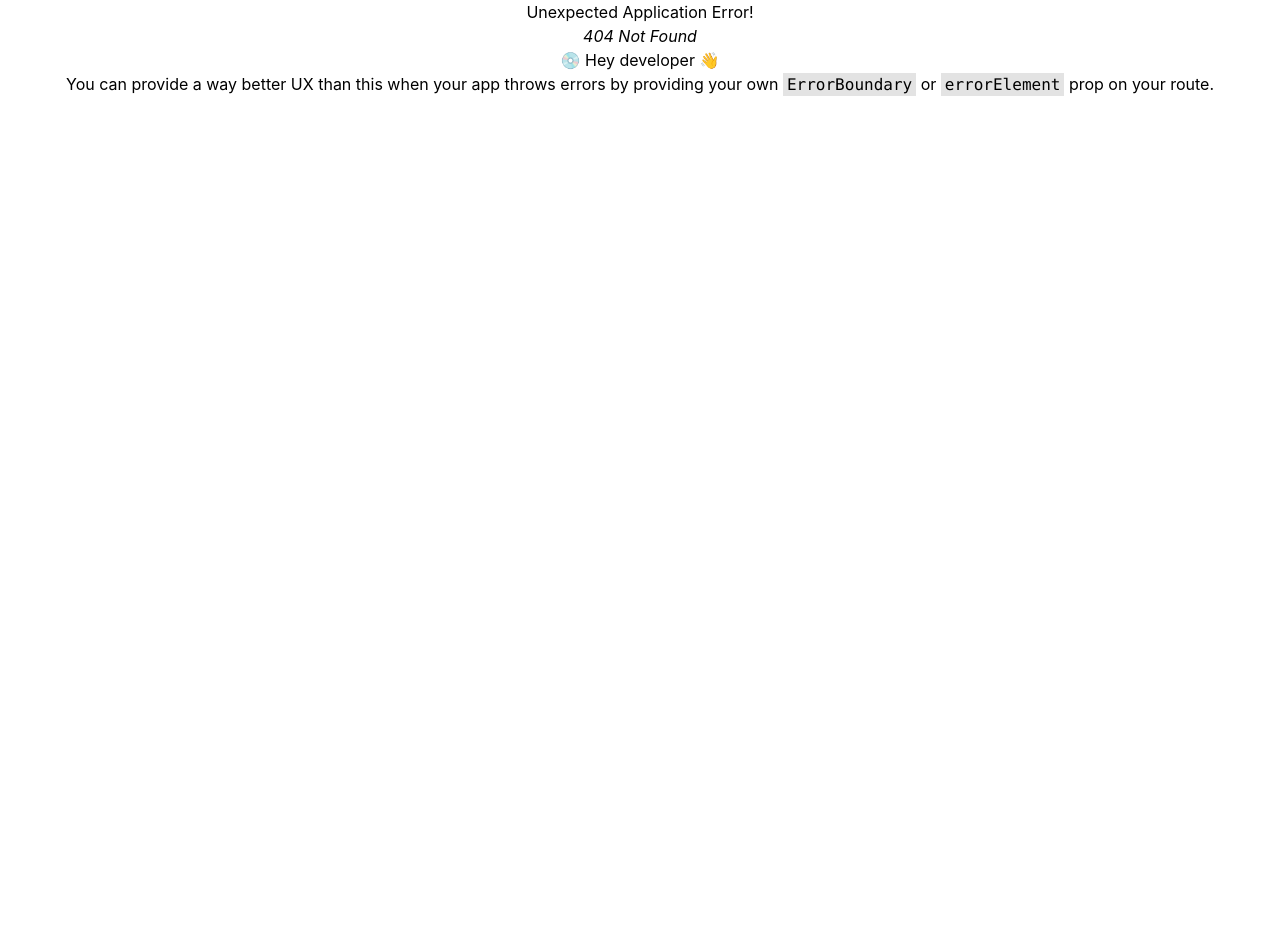
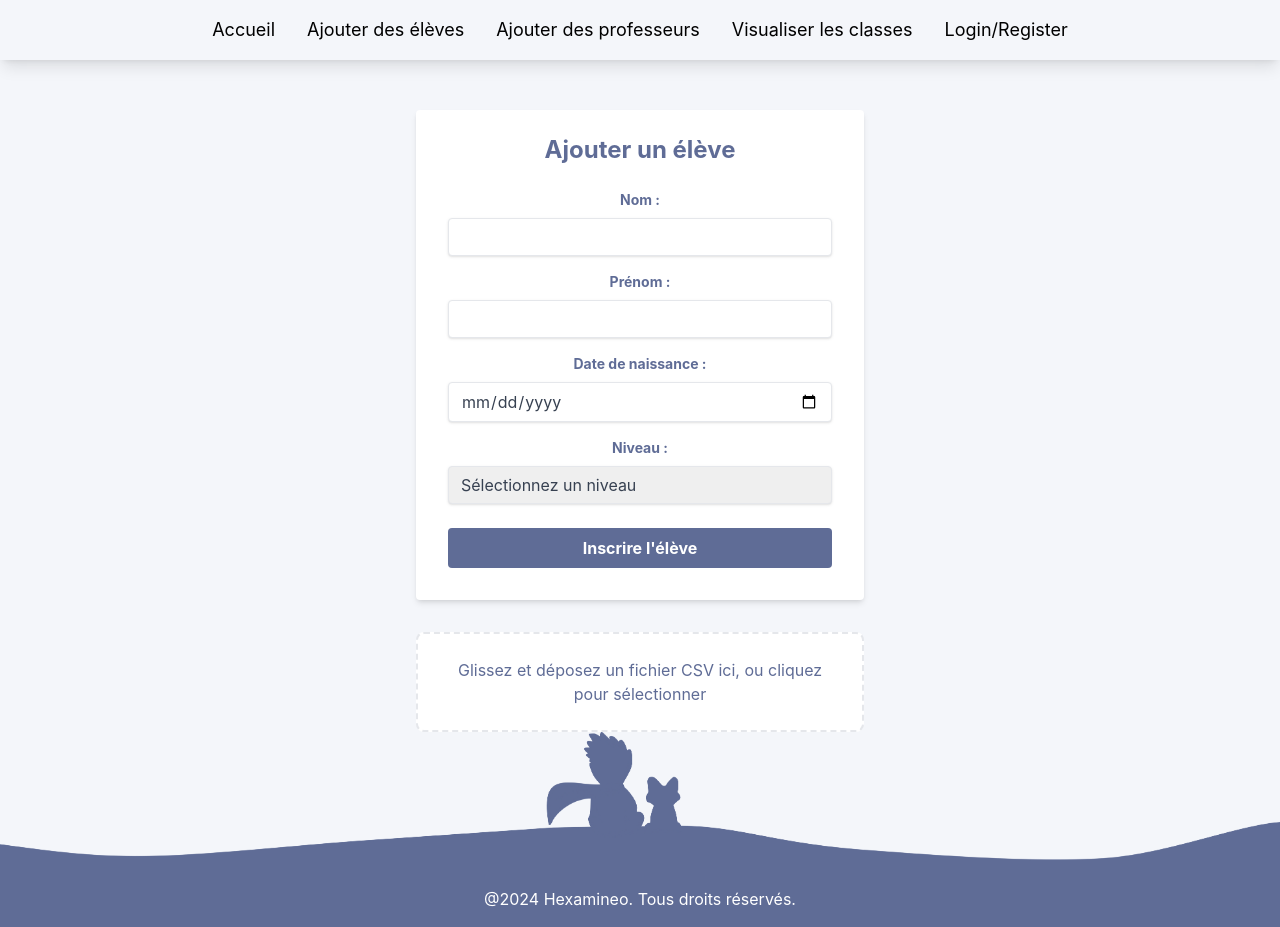
Before and after one commit to leashmt/hexamineo-front, a React (Create React App) app: page /addStudent in a window 1280 px wide. Before the commit this address had no page. Before the commit the page ends 800 px from the top, so only its background shows below. Built offline with nearby package versions, Linux system fonts and the light colour scheme.

Commit message:
feat: add Tailwind Css for AddStudent and AddTeacher

```diff
--- a/src/pages/AddStudent.jsx
+++ b/src/pages/AddStudent.jsx
@@ -38,14 +38,14 @@ const AddStudent = () => {
 	});
 
 	return (
-		<div className="flex-grow flex py-12">
-			<form onSubmit={handleSubmit}>
-				<h2 className="text-2xl font-semibold text-gray-700 mb-6">
+		<div class="flex flex-col items-center justify-center pt-[50px]">
+			<form onSubmit={handleSubmit} className="bg-white shadow-md rounded px-8 pt-6 pb-8 mb-4 w-full max-w-md">
+				<h2 className="text-2xl font-bold mb-6 text-purple-custom text-center">
 					Ajouter un élève
 				</h2>
 
-				<div>
-					<label htmlFor="nom">Nom :</label>
+				<div className="mb-4">
+					<label htmlFor="nom" className="block text-purple-custom text-sm font-bold mb-2">Nom :</label>
 					<input
 						type="text"
 						id="nom"
@@ -53,11 +53,12 @@ const AddStudent = () => {
 						value={student.nom}
 						onChange={handleChange}
 						required
+						className="shadow appearance-none border rounded w-full py-2 px-3 text-gray-700 leading-tight focus:outline-none"
 					/>
 				</div>
 
-				<div>
-					<label htmlFor="prenom">Prénom :</label>
+				<div className="mb-4">
+					<label htmlFor="prenom" className="block text-purple-custom text-sm font-bold mb-2">Prénom :</label>
 					<input
 						type="text"
 						id="prenom"
@@ -65,11 +66,12 @@ const AddStudent = () => {
 						value={student.prenom}
 						onChange={handleChange}
 						required
+						className="shadow appearance-none border rounded w-full py-2 px-3 text-gray-700 leading-tight focus:outline-none"
 					/>
 				</div>
 
-				<div>
-					<label htmlFor="dateNaissance">Date de naissance :</label>
+				<div className="mb-4">
+					<label htmlFor="dateNaissance" className="block text-purple-custom text-sm font-bold mb-2">Date de naissance :</label>
 					<input
 						type="date"
 						id="dateNaissance"
@@ -77,17 +79,19 @@ const AddStudent = () => {
 						value={student.dateNaissance}
 						onChange={handleChange}
 						required
+						className="shadow appearance-none border rounded w-full py-2 px-3 text-gray-700 leading-tight focus:outline-none"
 					/>
 				</div>
 
-				<div>
-					<label htmlFor="niveau">Niveau :</label>
+				<div className="mb-6">
+					<label htmlFor="dateNaissance" className="block text-purple-custom text-sm font-bold mb-2">Niveau :</label>
 					<select
 						id="niveau"
 						name="niveau"
 						value={student.niveau}
 						onChange={handleChange}
 						required
+						className="shadow appearance-none border rounded w-full py-2 px-3 text-gray-700 leading-tight focus:outline-none"
 					>
 						<option value="">Sélectionnez un niveau</option>
 						<option value="FirstSection">1ère section maternelle</option>
@@ -101,27 +105,24 @@ const AddStudent = () => {
 					</select>
 				</div>
 
-				<button type="submit">Inscrire l'élève</button>
+				<button type="submit" className="bg-purple-custom hover:bg-opacity-80 text-white font-bold py-2 px-4 rounded focus:outline-none w-full">
+					Inscrire l'élève
+				</button>
 			</form>
 
 			<div
 				{...getRootProps()}
-				style={{
-					border: '2px dashed #cccccc',
-					borderRadius: '4px',
-					padding: '20px',
-					textAlign: 'center',
-					cursor: 'pointer',
-					marginTop: '20px',
-					backgroundColor: csvFile ? '#e6ffe6' : 'white',
-				}}
+				className={`mt-4 border-2 border-dashed rounded-lg p-6 text-center cursor-pointer w-full max-w-md ${
+					csvFile ? 'bg-yellow-highlight bg-opacity-20' : 'bg-white'
+				  }`}
 			>
 				<input {...getInputProps()} />
 				{csvFile
-					? `Fichier importé : ${csvFile.name}`
-					: isDragActive
-					? 'Déposez le fichier CSV ici...'
-					: 'Glissez et déposez un fichier CSV ici, ou cliquez pour sélectionner'}
+					?  <p className="text-purple-custom font-semibold">{`Fichier importé : ${csvFile.name}`}</p>
+					: (isDragActive ?
+						<p className="text-purple-custom">Déposez le fichier CSV ici...</p> :
+						<p className="text-purple-custom">Glissez et déposez un fichier CSV ici, ou cliquez pour sélectionner</p>
+					  )}
 			</div>
 		</div>
 	);
--- a/src/pages/Home.jsx
+++ b/src/pages/Home.jsx
@@ -12,7 +12,7 @@ const Home = () => {
           <div className="w-1/2 flex flex-col items-center justify-center p-8">
             <h2 className="text-2xl font-semibold text-gray-700 mb-6">Que souhaitez-vous faire ?</h2>
             <div className="space-y-4 w-full max-w-xs">
-            <Button label="Ajouter un élève" onClick={() => navigate("/AddStudent")} />
+            <Button label="Ajouter un élève" onClick={() => navigate("/addStudent")} />
             <Button label="Ajouter un professeur" onClick={() => navigate("/addTeacher")} />
             <Button label="Ajouter une classe" onClick={() => navigate("/addClasses")} />
             <Button label="Visualiser les classes" onClick={() => navigate("/classes")} />
--- a/src/pages/NavBar.jsx
+++ b/src/pages/NavBar.jsx
@@ -8,6 +8,8 @@ const NavBar = () => {
         <nav className="flex justify-center space-x-6 text-lg">
           <div className = "flex space-x-8">
             <Link to="/" className="hover:text-yellow-highlight">Accueil</Link>
+            <Link to="/addStudent" className="hover:text-yellow-highlight">Ajouter des élèves</Link>
+            <Link to="/addTeacher" className="hover:text-yellow-highlight">Ajouter des professeurs</Link>
             <Link to="/classes" className="hover:text-yellow-highlight">Visualiser les classes</Link>
             <Link to="/auth" className="hover:text-yellow-highlight">Login/Register</Link>
           </div>
--- a/src/pages/addTeacher.jsx
+++ b/src/pages/addTeacher.jsx
@@ -1,10 +1,11 @@
 import React, { useState } from 'react';
 
-function addTeacher() {
+function AddTeacher() {
   const [student, setStudent] = useState({
     nom: '',
     prenom: '',
     email: '',
+    classe: '',
   });
 
   const handleChange = (e) => {
@@ -22,11 +23,14 @@ function addTeacher() {
   };
 
   return (
-    <form onSubmit={handleSubmit}>
-      <h2>Information professeur</h2>
+    <div class="flex flex-col items-center justify-center pt-[50px]">
+      <form onSubmit={handleSubmit} className="bg-white shadow-md rounded px-8 pt-6 pb-8 mb-4 w-full max-w-md">
+      <h2 className="text-2xl font-bold mb-6 text-purple-custom text-center">
+        Information professeur
+      </h2>
 
-      <div>
-        <label htmlFor="nom">Nom :</label>
+        <div className="mb-4">
+          <label htmlFor="nom" className="block text-purple-custom text-sm font-bold mb-2">Nom :</label>
           <input
             type="text"
             id="nom"
@@ -34,11 +38,12 @@ function addTeacher() {
             value={student.nom}
             onChange={handleChange}
             required
+            className="shadow appearance-none border rounded w-full py-2 px-3 text-gray-700 leading-tight focus:outline-none"
           />
         </div>
 
-      <div>
-        <label htmlFor="prenom">Prénom :</label>
+        <div className="mb-4">
+          <label htmlFor="nom" className="block text-purple-custom text-sm font-bold mb-2">Prénom :</label>
           <input
             type="text"
             id="prenom"
@@ -46,11 +51,25 @@ function addTeacher() {
             value={student.prenom}
             onChange={handleChange}
             required
+            className="shadow appearance-none border rounded w-full py-2 px-3 text-gray-700 leading-tight focus:outline-none"
           />
         </div>
 
-      <div>
-        <label htmlFor="email">Email :</label>
+        <div className="mb-4">
+          <label htmlFor="nom" className="block text-purple-custom text-sm font-bold mb-2">Classe :</label>
+          <input
+            type="text"
+            id="classe"
+            name="classe"
+            value={student.classe}
+            onChange={handleChange}
+            required
+            className="shadow appearance-none border rounded w-full py-2 px-3 text-gray-700 leading-tight focus:outline-none"
+          />
+        </div>
+
+        <div className="mb-6">
+          <label htmlFor="nom" className="block text-purple-custom text-sm font-bold mb-2">Email :</label>
           <input
             type="text"
             id="email"
@@ -58,11 +77,15 @@ function addTeacher() {
             value={student.dateNaissance}
             onChange={handleChange}
             required
+            className="shadow appearance-none border rounded w-full py-2 px-3 text-gray-700 leading-tight focus:outline-none"
           />
         </div>
-      <button type="submit">Inscrire l'élève</button>
+        <button type="submit" className="bg-purple-custom hover:bg-opacity-80 text-white font-bold py-2 px-4 rounded focus:outline-none w-full">
+          Ajouter le professeur
+        </button>
       </form>
+    </div>
   );
 }
 
-export default addTeacher;
+export default AddTeacher;
```
Also changed, not shown: src/App.js (+8 -4 lines). Lines whose indentation alone changed are shown as unchanged.
